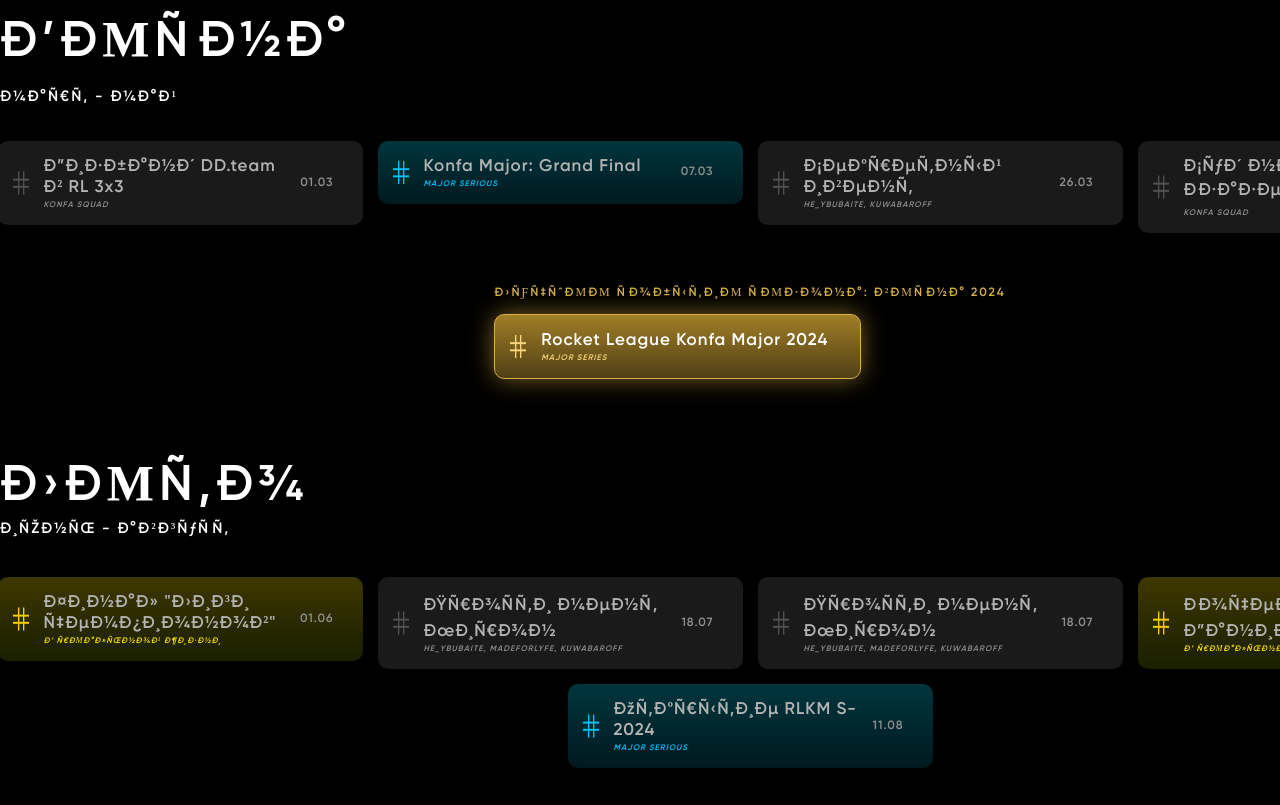
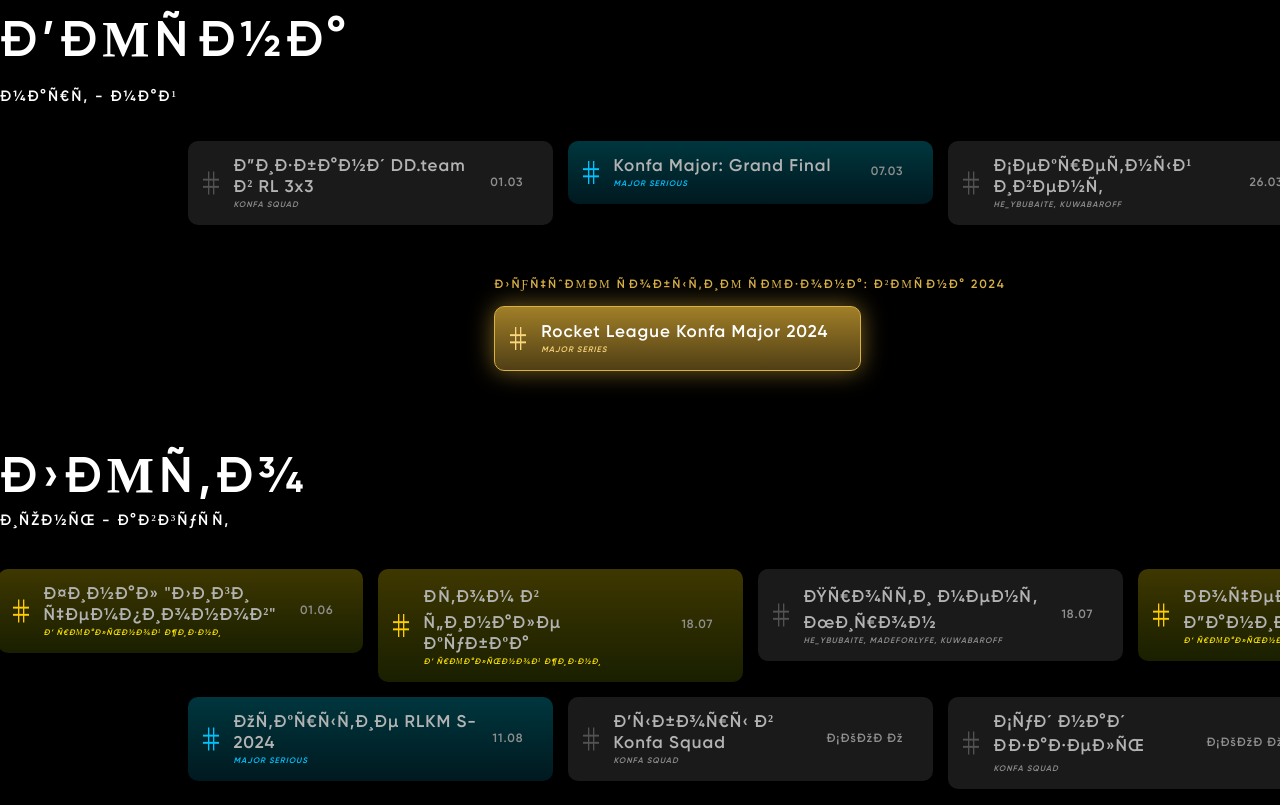
Before and after one commit to kuwabaroff/kuwabaroff.github.io, a plain HTML site: page index.html in a window 1280 px wide. Shown: the part 1895-2700 px from the top of the page. Drawn offline with Linux system fonts and the light colour scheme.

Commit message:
Actual 1.31

```diff
--- a/index.html
+++ b/index.html
@@ -359,18 +359,6 @@
                                     </div>
                                 </div>
                             </a>
-                            <a>
-                                <div class="event">
-                                    <img src="img/1.svg" alt="" class="hash">
-                                    <div class="event-info">
-                                        <div class="event-main-info">
-                                            <p class="event-title">Суд над Азазель</p>
-                                            <p class="event-type">Konfa Squad</p>
-                                        </div>
-                                        <p class="event-date">СКОРО</p>
-                                    </div>
-                                </div>
-                            </a>
                         </div>
                         <div class="event-wrapper" id="season-winner-wrapper">
                             <div class="season-winner">
@@ -408,12 +396,12 @@
                                 </div>
                             </a>
                             <a>
-                                <div class="event" id="secret-event">
-                                    <img src="img/1.svg" alt="" class="hash">
+                                <div class="event" id="irl-event">
+                                    <img src="img/3.svg" alt="" class="hash">
                                     <div class="event-info">
                                         <div class="event-main-info">
-                                            <p class="event-title">Прости меня, Мирон</p>
-                                            <p class="event-type">He_ybuBaiTe, Madeforlyfe, kuwabaroff</p>
+                                            <p class="event-title">Атом в финале кубка</p>
+                                            <p class="event-type">В реальной жизни</p>
                                         </div>
                                         <p class="event-date">18.07</p>
                                     </div>
@@ -457,8 +445,31 @@
                                     </div>
                                 </div>
                             </a>
+                            <a>
+                                <div class="event" id="secret-event">
+                                    <img src="img/1.svg" alt="" class="hash">
+                                    <div class="event-info">
+                                        <div class="event-main-info">
+                                            <p class="event-title">Выборы в Konfa Squad</p>
+                                            <p class="event-type">Konfa Squad</p>
+                                        </div>
+                                        <p class="event-date">СКОРО</p>
+                                    </div>
+                                </div>
+                            </a>
+                            <a>
+                                <div class="event" id="secret-event">
+                                    <img src="img/1.svg" alt="" class="hash">
+                                    <div class="event-info">
+                                        <div class="event-main-info">
+                                            <p class="event-title">Суд над Азазель</p>
+                                            <p class="event-type">Konfa Squad</p>
+                                        </div>
+                                        <p class="event-date">СКОРО</p>
+                                    </div>
+                                </div>
+                            </a>
                         </div>
-
                     </div>
                 </div>
             </div>
```
